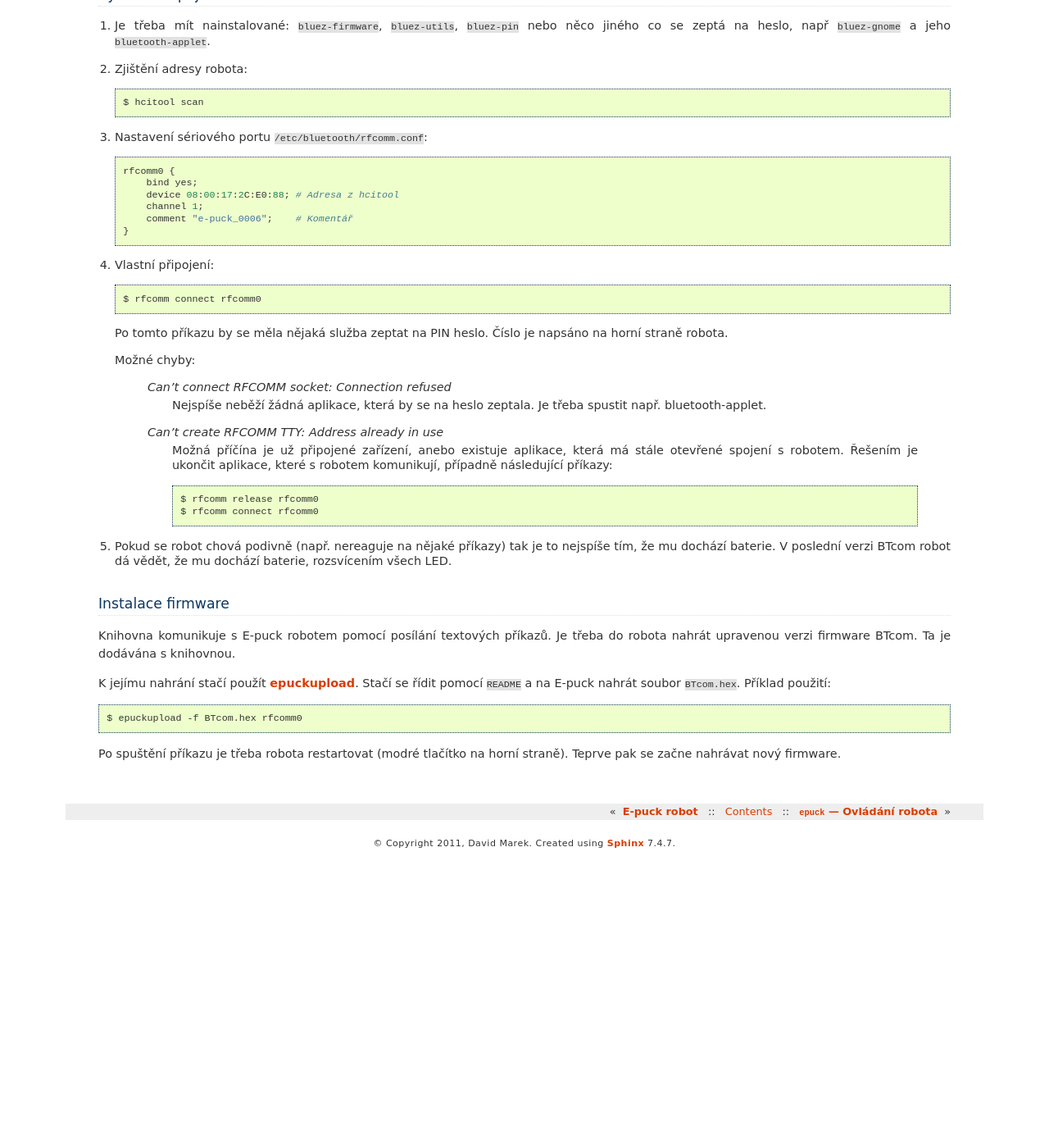
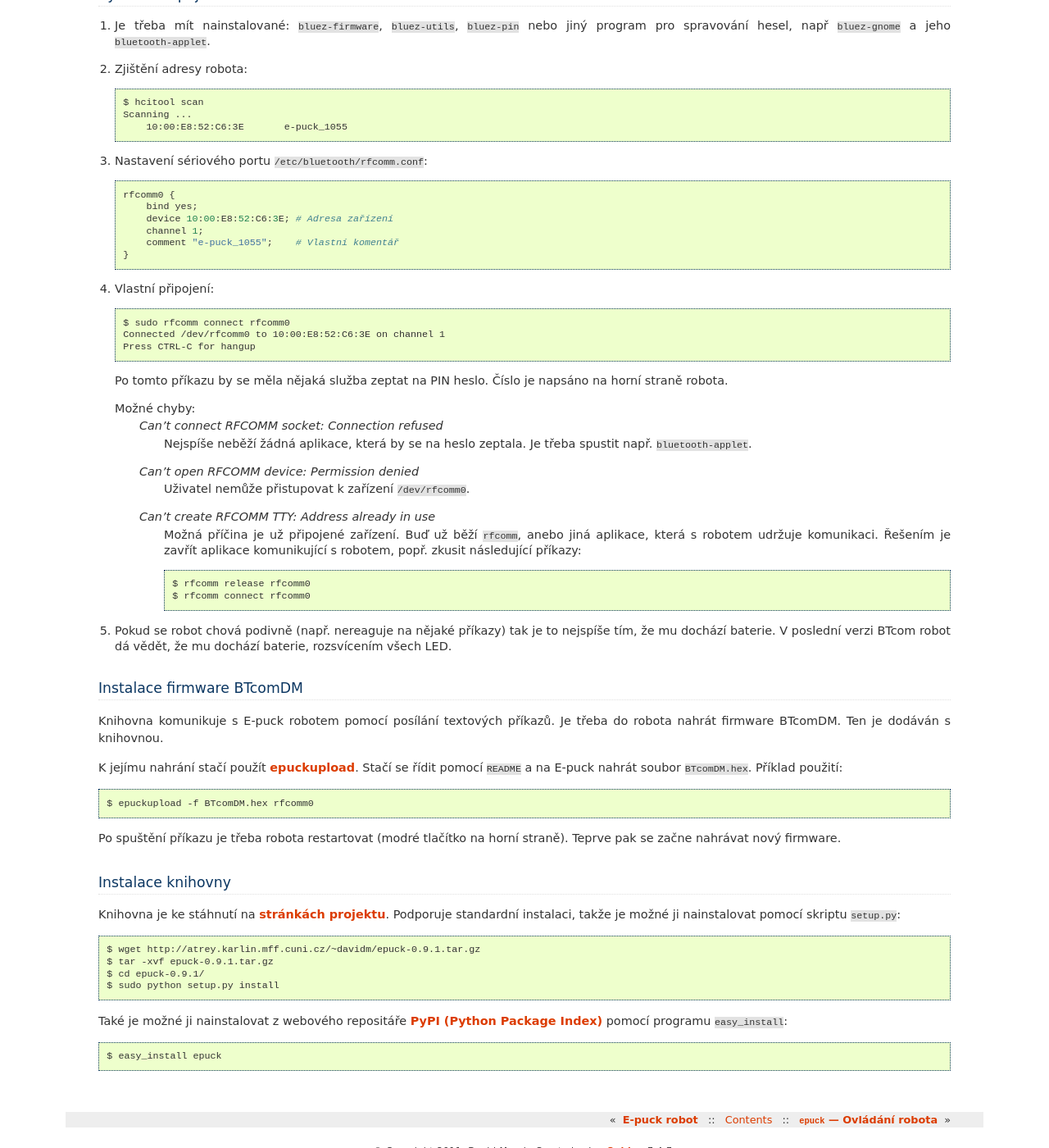
Before and after one commit to davidmarek/E-Puck-Algorithms-Library, a Sphinx documentation site: the page built from doc/install.rst, in a window 1280 px wide and 1400 px high, scrolled down 213 px. Shown: the whole window at 82% size. Built offline with Sphinx 7.4.7, drawn with Linux system fonts in a browser that asks for light colours; before the commit the page ends 1258 px from its top, so only the background shows below that.

```diff
--- a/doc/index.rst
+++ b/doc/index.rst
@@ -10,7 +10,7 @@ E-puck knihovna slouží pro komunikaci s e-puck robotem z pythonu.
 
 Cílem je knihovna, která je jednoduchá a intuitivní na použití. Umožňuje rychlé
 prototypování a ovládání robota pomocí synchronní komunikace, ale také
-spolehlivé mechanismy využívající asynchronní komunikaci pro psaní stabilních
+spolehlivé mechanismy využívající asynchronní komunikaci pro psaní robustních
 kontrolních programů. Zpřístupňuje všechny vlastnosti robota a může sloužit
 jako příklad práce s robotem.
 
--- a/doc/install.rst
+++ b/doc/install.rst
@@ -6,60 +6,82 @@ Připojení a instalace
 Vytvoření spojení s robotem
 ---------------------------
 
-1. Je třeba mít nainstalované: ``bluez-firmware``, ``bluez-utils``, ``bluez-pin`` nebo něco
-   jiného co se zeptá na heslo, např ``bluez-gnome`` a jeho ``bluetooth-applet``.
+1. Je třeba mít nainstalované: ``bluez-firmware``, ``bluez-utils``,
+   ``bluez-pin`` nebo jiný program pro spravování hesel, např ``bluez-gnome`` a
+   jeho ``bluetooth-applet``.
 
 2. Zjištění adresy robota::
 
     $ hcitool scan
+    Scanning ...
+        10:00:E8:52:C6:3E	e-puck_1055
 
 3. Nastavení sériového portu ``/etc/bluetooth/rfcomm.conf``::
 
     rfcomm0 {
         bind yes;
-        device 08:00:17:2C:E0:88; # Adresa z hcitool
+        device 10:00:E8:52:C6:3E; # Adresa zařízení
         channel 1;
-        comment "e-puck_0006";    # Komentář
+        comment "e-puck_1055";    # Vlastní komentář
     }
 
 4. Vlastní připojení::
 
-    $ rfcomm connect rfcomm0
+    $ sudo rfcomm connect rfcomm0
+    Connected /dev/rfcomm0 to 10:00:E8:52:C6:3E on channel 1
+    Press CTRL-C for hangup
 
    Po tomto příkazu by se měla nějaká služba zeptat na PIN heslo. Číslo je
    napsáno na horní straně robota.
 
    Možné chyby:
+    *Can't connect RFCOMM socket: Connection refused*
+        Nejspíše neběží žádná aplikace, která by se na heslo zeptala. Je třeba
+        spustit např. ``bluetooth-applet``.
+    *Can't open RFCOMM device: Permission denied*
+        Uživatel nemůže přistupovat k zařízení ``/dev/rfcomm0``.
+    *Can't create RFCOMM TTY: Address already in use*
+        Možná příčina je už připojené zařízení. Buď už běží ``rfcomm``, anebo
+        jiná aplikace, která s robotem udržuje komunikaci. Řešením je zavřít
+        aplikace komunikující s robotem, popř. zkusit následující příkazy::
 
-    *Can't connect RFCOMM socket: Connection refused*
-        Nejspíše neběží žádná aplikace, která by se na heslo zeptala. Je třeba spustit např.
-        bluetooth-applet.
-
-    *Can't create RFCOMM TTY: Address already in use*
-        Možná příčína je už připojené zařízení, anebo existuje aplikace, která
-        má stále otevřené spojení s robotem. Řešením je ukončit aplikace, které
-        s robotem komunikují, případně následující příkazy::
-
-        $ rfcomm release rfcomm0
-        $ rfcomm connect rfcomm0
+            $ rfcomm release rfcomm0
+            $ rfcomm connect rfcomm0
 
 5. Pokud se robot chová podivně (např. nereaguje na nějaké příkazy) tak je to
    nejspíše tím, že mu dochází baterie. V poslední verzi BTcom robot dá vědět,
    že mu dochází baterie, rozsvícením všech LED.
 
-Instalace firmware
-------------------
+Instalace firmware BTcomDM
+--------------------------
 
 Knihovna komunikuje s E-puck robotem pomocí posílání textových příkazů. Je
-třeba do robota nahrát upravenou verzi firmware BTcom. Ta je dodávána s
-knihovnou.
+třeba do robota nahrát firmware BTcomDM. Ten je dodáván s knihovnou.
 
 K jejímu nahrání stačí použít `epuckupload
 <http://svn.gna.org/viewcvs/e-puck/trunk/tool/bootloader/computer_side/multi_platform/>`_.
-Stačí se řídit pomocí ``README`` a na E-puck nahrát soubor ``BTcom.hex``.
+Stačí se řídit pomocí ``README`` a na E-puck nahrát soubor ``BTcomDM.hex``.
 Příklad použití::
 
-    $ epuckupload -f BTcom.hex rfcomm0
+    $ epuckupload -f BTcomDM.hex rfcomm0
 
 Po spuštění příkazu je třeba robota restartovat (modré tlačítko na horní
 straně). Teprve pak se začne nahrávat nový firmware.
+
+Instalace knihovny
+------------------
+
+Knihovna je ke stáhnutí na `stránkách
+projektu <http://atrey.karlin.mff.cuni.cz/~davidm/epuck-0.9.1.tar.gz>`_.
+Podporuje standardní instalaci, takže je možné ji nainstalovat pomocí skriptu
+``setup.py``::
+
+    $ wget http://atrey.karlin.mff.cuni.cz/~davidm/epuck-0.9.1.tar.gz
+    $ tar -xvf epuck-0.9.1.tar.gz
+    $ cd epuck-0.9.1/
+    $ sudo python setup.py install
+
+Také je možné ji nainstalovat z webového repositáře `PyPI (Python Package
+Index) <http://pypi.python.org>`_ pomocí programu ``easy_install``::
+
+    $ easy_install epuck
```
Also changed, not shown: doc/e-puck.rst (+9 -9 lines), doc/epuck_comm.rst (+10 -11 lines), doc/epuck_controller.rst (+17 -19 lines).
